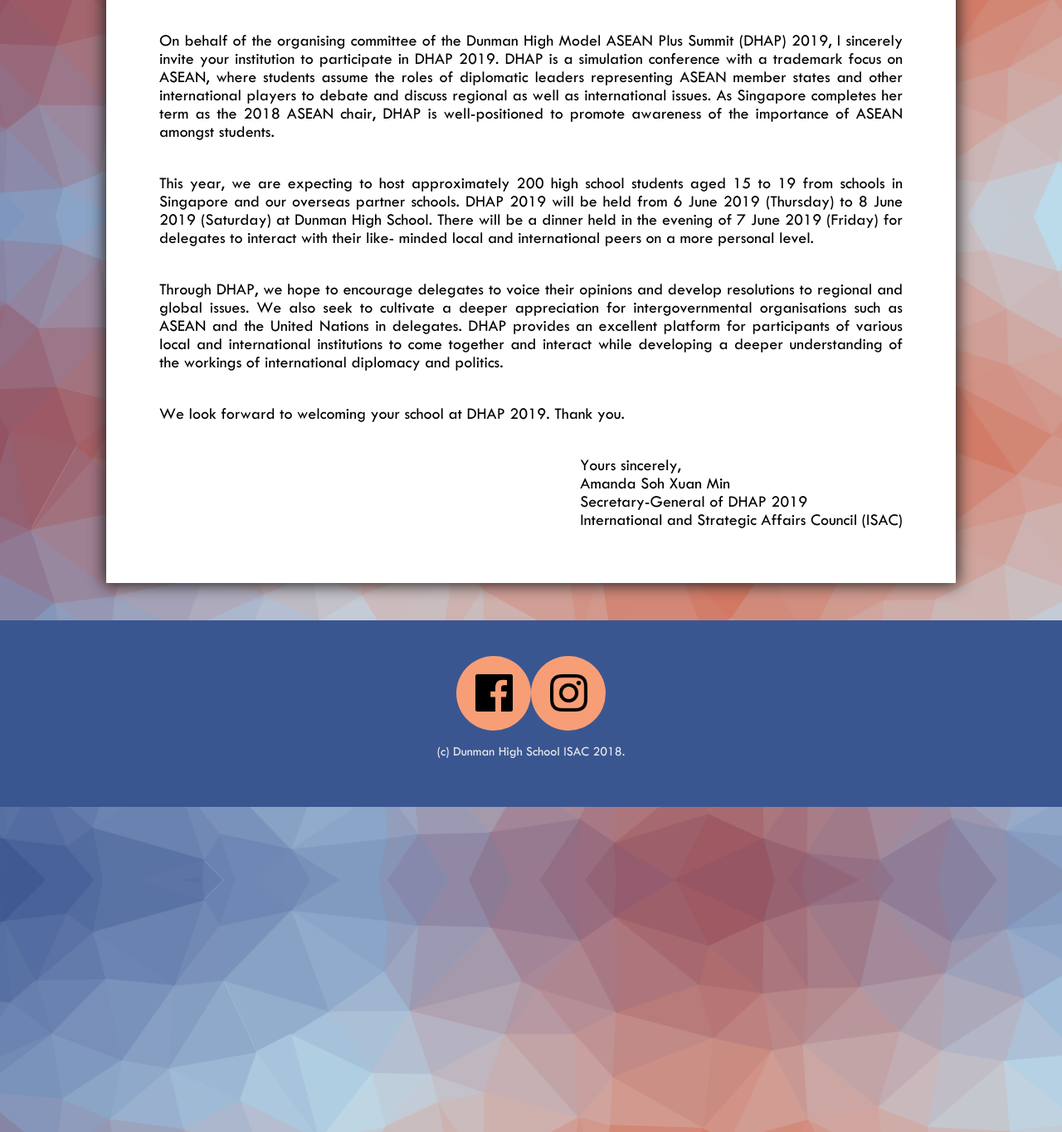
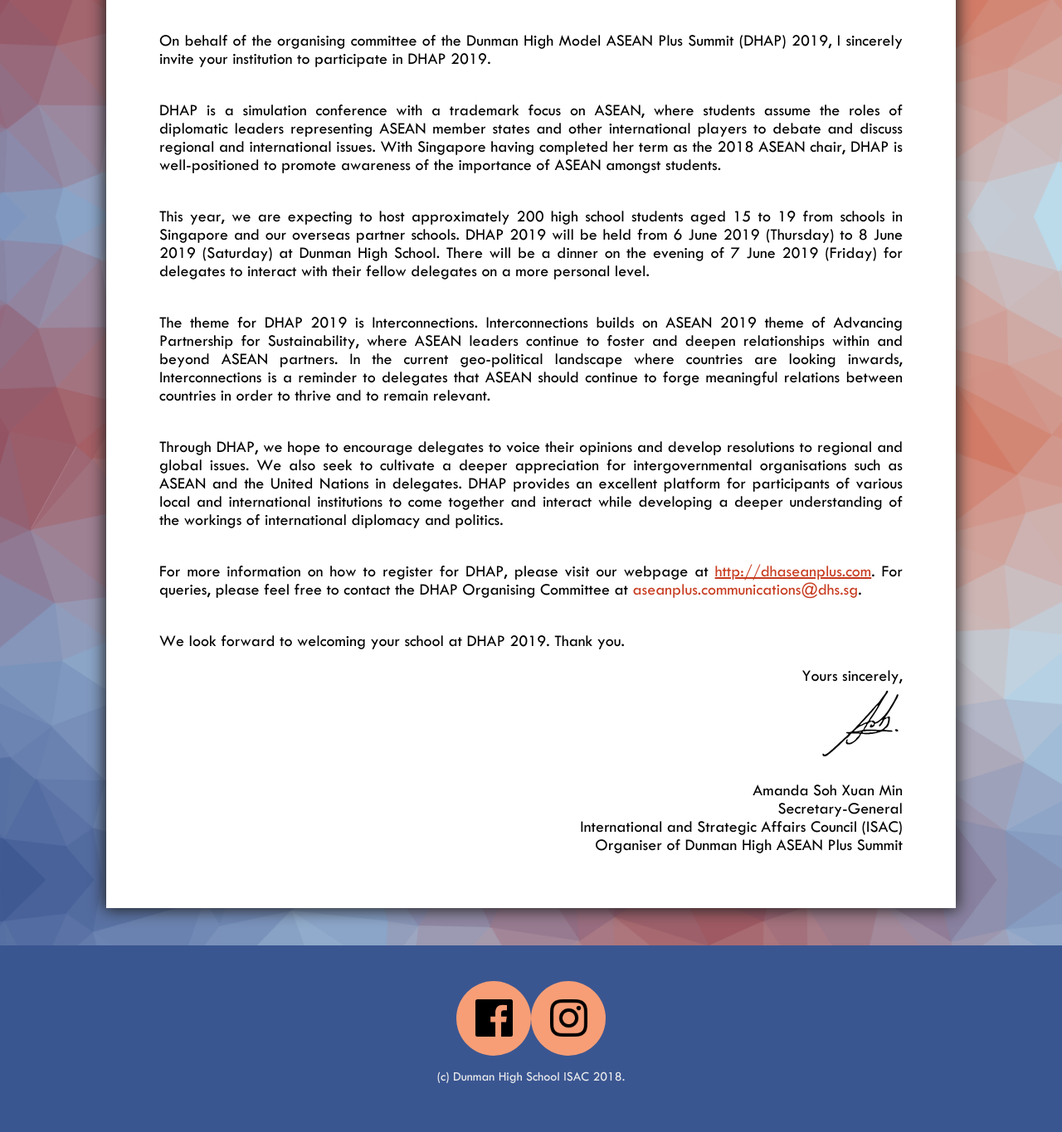
Before and after one commit to kaine119/dhap-2019, a Jekyll site: the page built from welcome_address.md, in a window 1280 px wide. Shown: the part 539-1904 px from the top of the page at 83% size. Built offline with Jekyll 4.4.1, drawn with Linux system fonts in a browser that asks for light colours.

Commit message:
Add new Welcome Address
* Also add SecGen's signature

```diff
--- a/_data/paragraphs.yml
+++ b/_data/paragraphs.yml
@@ -2,37 +2,55 @@ welcome_address: >-
   Dear Sir/Madam,
 
 
-  On behalf of the organising committee of the Dunman High Model ASEAN Plus Summit
-  (DHAP) 2019, I sincerely invite your institution to participate in DHAP 2019. DHAP is a
-  simulation conference with a trademark focus on ASEAN, where students assume the roles
-  of diplomatic leaders representing ASEAN member states and other international players to
-  debate and discuss regional as well as international issues. As Singapore completes her term
-  as the 2018 ASEAN chair, DHAP is well-positioned to promote awareness of the importance
-  of ASEAN amongst students.
+  On behalf of the organising committee of the Dunman High Model ASEAN Plus
+  Summit (DHAP) 2019, I sincerely invite your institution to participate in DHAP 2019.
+
+
+  DHAP is a simulation conference with a trademark focus on ASEAN,
+  where students assume the roles of diplomatic leaders representing
+  ASEAN member states and other international players to debate and discuss
+  regional and international issues. With Singapore having completed her term
+  as the 2018 ASEAN chair, DHAP is well-positioned to promote awareness of the
+  importance of ASEAN amongst students.
 
 
   This year, we are expecting to host approximately 200 high school students aged 15 to 19
-  from schools in Singapore and our overseas partner schools. DHAP 2019 will be held from 6
-  June 2019 (Thursday) to 8 June 2019 (Saturday) at Dunman High School. There will be a
-  dinner held in the evening of 7 June 2019 (Friday) for delegates to interact with their like-
-  minded local and international peers on a more personal level.
+  from schools in Singapore and our overseas partner schools. DHAP 2019 will be held
+  from 6 June 2019 (Thursday) to 8 June 2019 (Saturday) at Dunman High School. There
+  will be a dinner on the evening of 7 June 2019 (Friday) for delegates to interact with
+  their fellow delegates on a more personal level.
+
+
+  The theme for DHAP 2019 is Interconnections. Interconnections builds on ASEAN 2019
+  theme of Advancing Partnership for Sustainability, where ASEAN leaders continue to
+  foster and deepen relationships within and beyond ASEAN partners. In the current
+  geo-political landscape where countries are looking inwards, Interconnections is a
+  reminder to delegates that ASEAN should continue to forge meaningful relations between
+  countries in order to thrive and to remain relevant.
 
 
   Through DHAP, we hope to encourage delegates to voice their opinions and develop
-  resolutions to regional and global issues. We also seek to cultivate a deeper appreciation for
-  intergovernmental organisations such as ASEAN and the United Nations in delegates. DHAP
-  provides an excellent platform for participants of various local and international institutions
-  to come together and interact while developing a deeper understanding of the workings of
-  international diplomacy and politics.
+  resolutions to regional and global issues. We also seek to cultivate a deeper appreciation
+  for intergovernmental organisations such as ASEAN and the United Nations in delegates. DHAP
+  provides an excellent platform for participants of various local and international
+  institutions to come together and interact while developing a deeper understanding of the
+  workings of international diplomacy and politics.
 
 
-  We look forward to welcoming your school at DHAP 2019. Thank you.
+  For more information on how to register for DHAP, please visit our webpage at
+  [http://dhaseanplus.com](http://dhaseanplus.com). For queries, please feel free to contact the DHAP Organising
+  Committee at **aseanplus.communications@dhs.sg**.
+
+
+  We look forward to welcoming your school at DHAP 2019.
+
+  Thank you.
 
 welcome_address_signoff: >-
-  Yours sincerely,<br>
   Amanda Soh Xuan Min<br>
-  Secretary-General of DHAP 2019<br>
+  Secretary-General<br>
   International and Strategic Affairs Council (ISAC)<br>
+  Organiser of Dunman High ASEAN Plus Summit<br>
 
 
 councils_intro: >-
--- a/assets/css/index.css
+++ b/assets/css/index.css
@@ -331,4 +331,9 @@ rect, circle {
         color: var(--accent2);
     }
 
+    #signoff {
+        text-align-last: right;
+        align-self: flex-end;
+    }
+
 }
--- a/index.html
+++ b/index.html
@@ -63,6 +63,12 @@ scripts:
                 <h1>Welcome address</h1>
             </div>
             {{ site.data.paragraphs.welcome_address | markdownify }}
+
+            <div id="signoff">
+                Yours sincerely,<br>
+                <img src="{{ site.baseurl }}/assets/img/signature.png" />
+                {{ site.data.paragraphs.welcome_address_signoff | markdownify }}
+            </div>
         </div>
     </div>
 
--- a/welcome_address.md
+++ b/welcome_address.md
@@ -8,12 +8,14 @@ layout: content
 {{ site.data.paragraphs.welcome_address }}
 
 <div id="signoff">
+Yours sincerely,<br>
+<img src="{{ site.baseurl }}/assets/img/signature.png" />
 {{ site.data.paragraphs.welcome_address_signoff | markdownify }}
 </div>
 
 <style>
     #signoff {
-        text-align: right;
+        text-align-last: right;
         align-self: flex-end;
     }
 </style>
```
Also changed, not shown: assets/img/signature.png (added).
